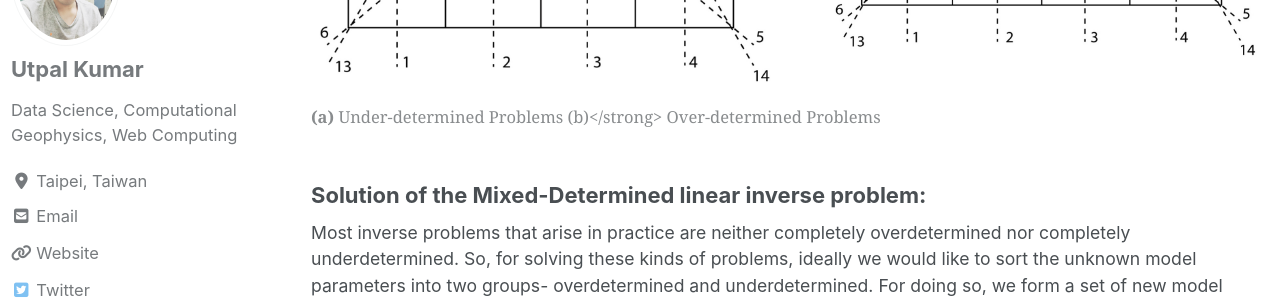
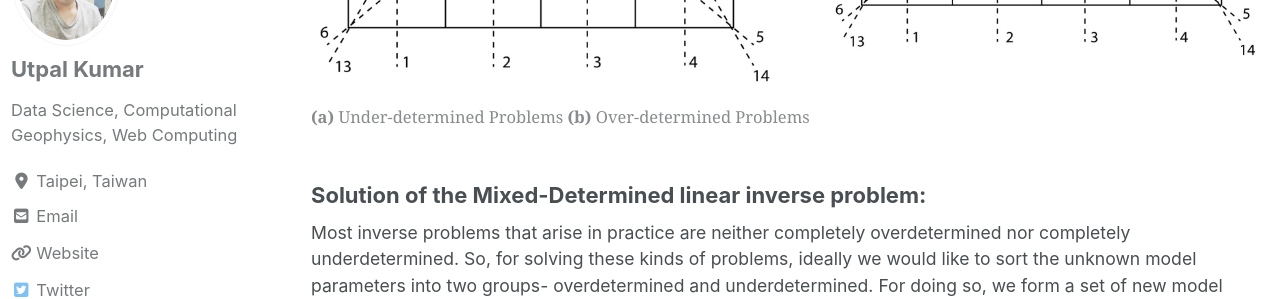
Before and after one commit to apexcodings/earthinversion.github.io, a Jekyll site: the page built from _posts/2020-05-23-numerical-tests-travel-time-tomography.md, in a window 1280 px wide and 1400 px high, scrolled down 1775 px. Shown: the part 155-454 px from the top of the window. Built offline with Jekyll 4.4.1, drawn with Linux system fonts in a browser that asks for light colours; cached includes are drawn as plain includes; nearby versions of some CDN libraries; formulas are drawn with MathJax 3; comment, search, counter and statistics services are not loaded; some of the changed text lies outside the part shown.

Commit message:
Numerical test travel time tomography updated

```diff
--- a/_posts/2020-05-23-numerical-tests-travel-time-tomography.md
+++ b/_posts/2020-05-23-numerical-tests-travel-time-tomography.md
@@ -55,7 +55,7 @@ respect to the model parameters. (Menke 1989)
 <figure class="half">
     <img src="{{ site.url }}{{ site.baseurl }}/images/underdetermined_problems.jpg">
     <img src="{{ site.url }}{{ site.baseurl }}/images/over_determined_problems.jpg">
-    <figcaption><strong>(a)</strong> Under-determined Problems (b)</strong> Over-determined Problems</figcaption>
+    <figcaption><strong>(a)</strong> Under-determined Problems <strong>(b)</strong> Over-determined Problems</figcaption>
 </figure>
 
 ### Solution of the Mixed-Determined linear inverse problem:
@@ -93,7 +93,7 @@ $$
 <figure class="half">
     <img src="{{ site.url }}{{ site.baseurl }}/images/even_determined_problems.jpg">
     <img src="{{ site.url }}{{ site.baseurl }}/images/mix_determined_problems.jpg">
-    <figcaption><strong>(a)</strong> Even-determined Problems (b)</strong> Mixed-determined Problems</figcaption>
+    <figcaption><strong>(a)</strong> Even-determined Problems <strong>(b)</strong> Mixed-determined Problems</figcaption>
 </figure>
 
 
```
